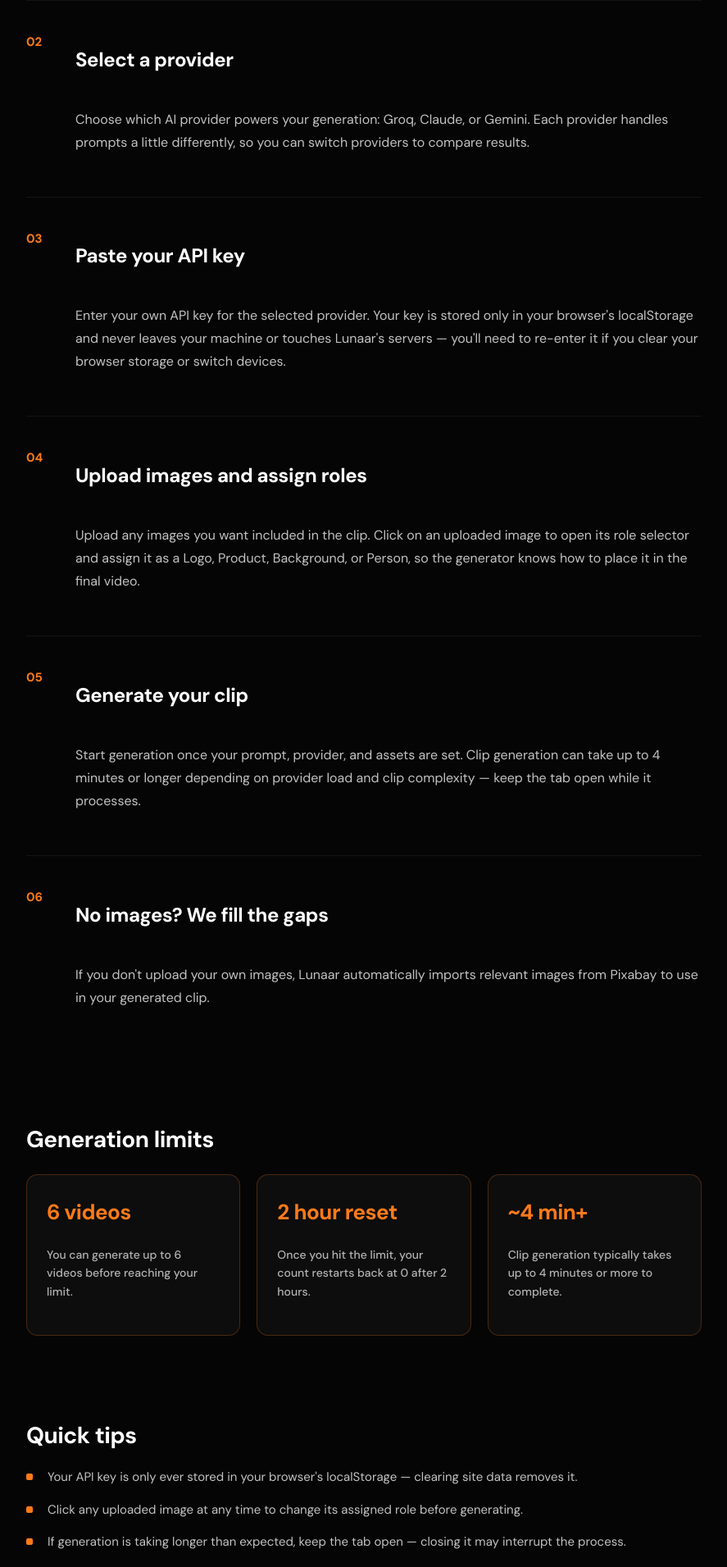
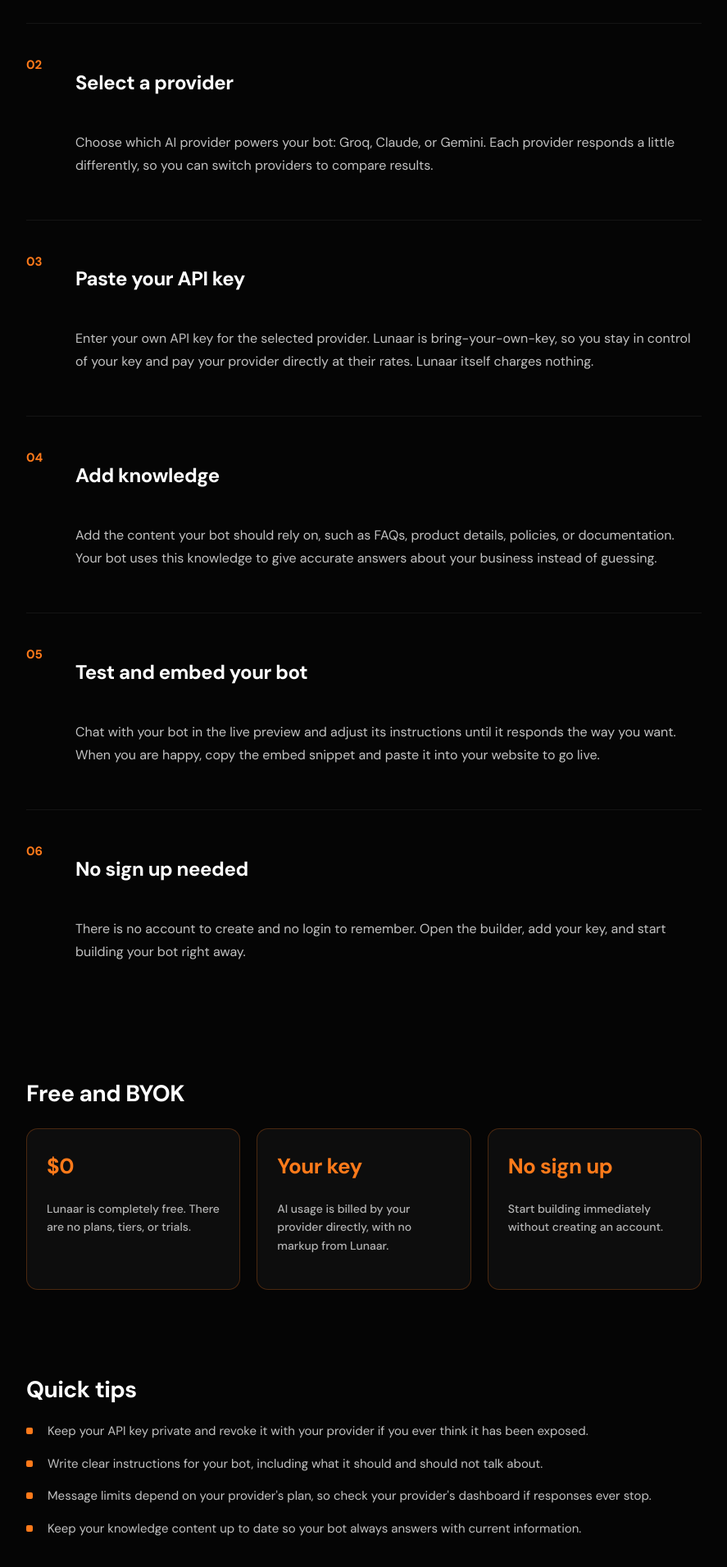
Before and after one commit to rutu48836-create/lunaar-v.3, a React (Vite) app: page /docs in a window 1280 px wide. Shown: the part 640-2551 px from the top of the page at 82% size, without its empty margins (196-1083 px from the left). Built offline with nearby package versions, Linux system fonts and the light colour scheme; no server answers; the HTML template or start-up script is replaced by a standard one.

Commit message:
Update doc.tsx

```diff
--- a/src/frontend/pages/doc.tsx
+++ b/src/frontend/pages/doc.tsx
@@ -1,37 +1,36 @@
-
 import styles from "../Styles/Docs.module.css";
 import { Navbar } from "../components/landing_nav";
 
 const steps = [
   {
     number: "01",
-    title: "Write your prompt",
-    text: "Describe the motion graphic or clip you want to generate — the scene, style, mood, and any text or copy that should appear. The more specific your prompt, the closer the output matches your vision.",
+    title: "Name your bot and set its purpose",
+    text: "Give your bot a name and describe what it should do — its role, tone, personality, and the kinds of questions it should handle. The more specific your instructions, the closer the bot behaves to what you have in mind.",
   },
   {
     number: "02",
     title: "Select a provider",
-    text: "Choose which AI provider powers your generation: Groq, Claude, or Gemini. Each provider handles prompts a little differently, so you can switch providers to compare results.",
+    text: "Choose which AI provider powers your bot: Groq, Claude, or Gemini. Each provider responds a little differently, so you can switch providers to compare results.",
   },
   {
     number: "03",
     title: "Paste your API key",
-    text: "Enter your own API key for the selected provider. Your key is stored only in your browser's localStorage and never leaves your machine or touches Lunaar's servers — you'll need to re-enter it if you clear your browser storage or switch devices.",
+    text: "Enter your own API key for the selected provider. Lunaar is bring-your-own-key, so you stay in control of your key and pay your provider directly at their rates. Lunaar itself charges nothing.",
   },
   {
     number: "04",
-    title: "Upload images and assign roles",
-    text: "Upload any images you want included in the clip. Click on an uploaded image to open its role selector and assign it as a Logo, Product, Background, or Person, so the generator knows how to place it in the final video.",
+    title: "Add knowledge",
+    text: "Add the content your bot should rely on, such as FAQs, product details, policies, or documentation. Your bot uses this knowledge to give accurate answers about your business instead of guessing.",
   },
   {
     number: "05",
-    title: "Generate your clip",
-    text: "Start generation once your prompt, provider, and assets are set. Clip generation can take up to 4 minutes or longer depending on provider load and clip complexity — keep the tab open while it processes.",
+    title: "Test and embed your bot",
+    text: "Chat with your bot in the live preview and adjust its instructions until it responds the way you want. When you are happy, copy the embed snippet and paste it into your website to go live.",
   },
   {
     number: "06",
-    title: "No images? We fill the gaps",
-    text: "If you don't upload your own images, Lunaar automatically imports relevant images from Pixabay to use in your generated clip.",
+    title: "No sign up needed",
+    text: "There is no account to create and no login to remember. Open the builder, add your key, and start building your bot right away.",
   },
 ];
 
@@ -44,8 +43,8 @@
         <p className={styles.eyebrow}>Documentation</p>
         <h1 className={styles.title}>How to use Lunaar</h1>
         <p className={styles.subtitle}>
-          A step-by-step guide to generating motion graphics — from prompt
-          to finished clip.
+          A step-by-step guide to building AI chatbots — from first
+          instructions to a live bot on your site.
         </p>
       </header>
 
@@ -63,26 +62,26 @@
         </section>
 
         <section className={styles.noteSection}>
-          <h2 className={styles.noteTitle}>Generation limits</h2>
+          <h2 className={styles.noteTitle}>Free and BYOK</h2>
           <div className={styles.noteGrid}>
             <div className={styles.noteCard}>
-              <span className={styles.noteHighlight}>6 videos</span>
+              <span className={styles.noteHighlight}>$0</span>
               <p className={styles.noteText}>
-                You can generate up to 6 videos before reaching your limit.
+                Lunaar is completely free. There are no plans, tiers, or
+                trials.
               </p>
             </div>
             <div className={styles.noteCard}>
-              <span className={styles.noteHighlight}>2 hour reset</span>
+              <span className={styles.noteHighlight}>Your key</span>
               <p className={styles.noteText}>
-                Once you hit the limit, your count restarts back at 0 after
-                2 hours.
+                AI usage is billed by your provider directly, with no markup
+                from Lunaar.
               </p>
             </div>
             <div className={styles.noteCard}>
-              <span className={styles.noteHighlight}>~4 min+</span>
+              <span className={styles.noteHighlight}>No sign up</span>
               <p className={styles.noteText}>
-                Clip generation typically takes up to 4 minutes or more to
-                complete.
+                Start building immediately without creating an account.
               </p>
             </div>
           </div>
@@ -92,20 +91,20 @@
           <h2 className={styles.tipTitle}>Quick tips</h2>
           <ul className={styles.tipList}>
             <li className={styles.tipItem}>
-              Your API key is only ever stored in your browser's
-              localStorage — clearing site data removes it.
+              Keep your API key private and revoke it with your provider if
+              you ever think it has been exposed.
             </li>
             <li className={styles.tipItem}>
-              Click any uploaded image at any time to change its assigned
-              role before generating.
+              Write clear instructions for your bot, including what it
+              should and should not talk about.
             </li>
             <li className={styles.tipItem}>
-              If generation is taking longer than expected, keep the tab
-              open — closing it may interrupt the process.
+              Message limits depend on your provider's plan, so check your
+              provider's dashboard if responses ever stop.
             </li>
             <li className={styles.tipItem}>
-              Assets you don't provide are automatically sourced from
-              Pixabay to keep your clip complete.
+              Keep your knowledge content up to date so your bot always
+              answers with current information.
             </li>
           </ul>
         </section>
```
